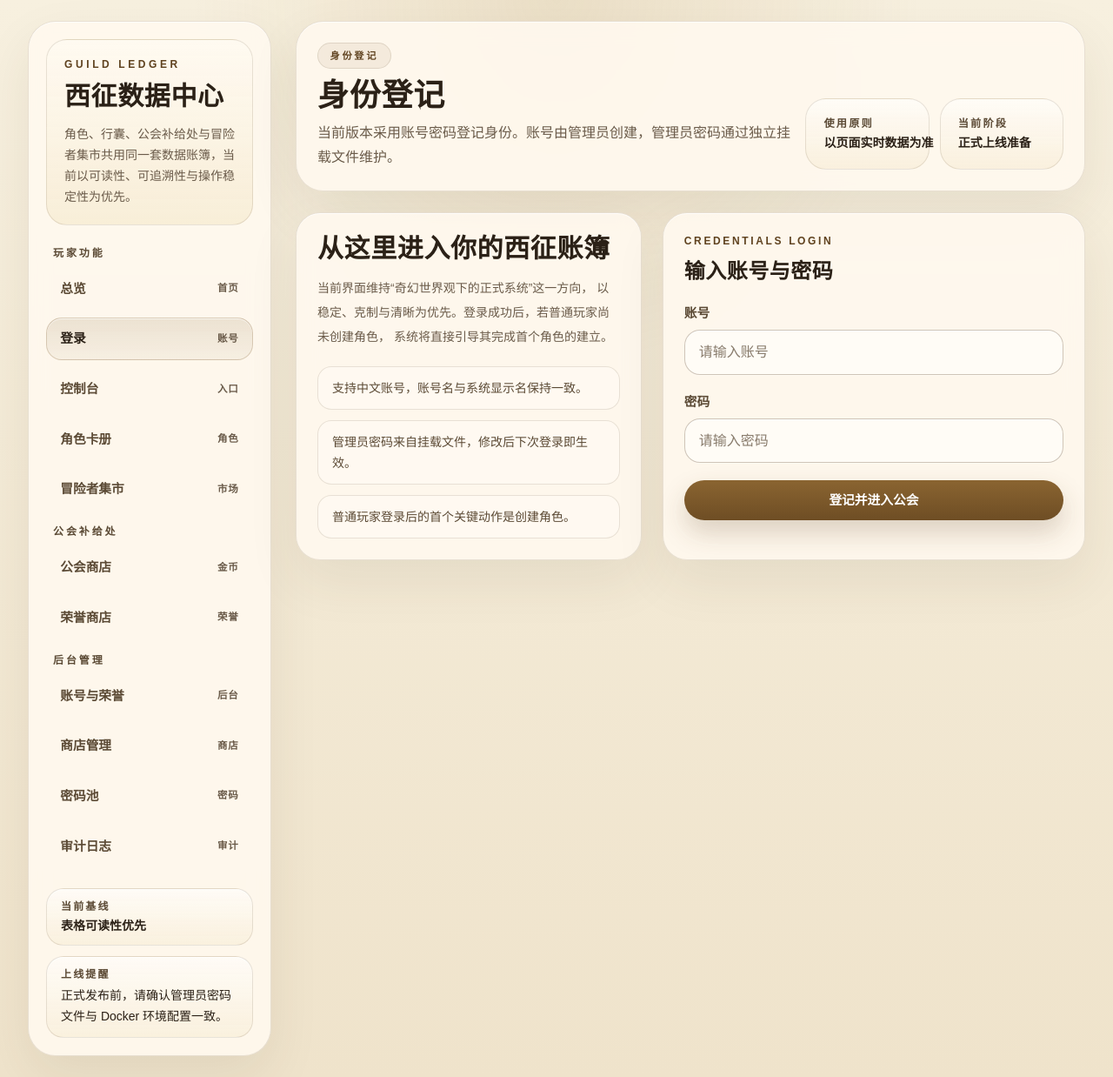
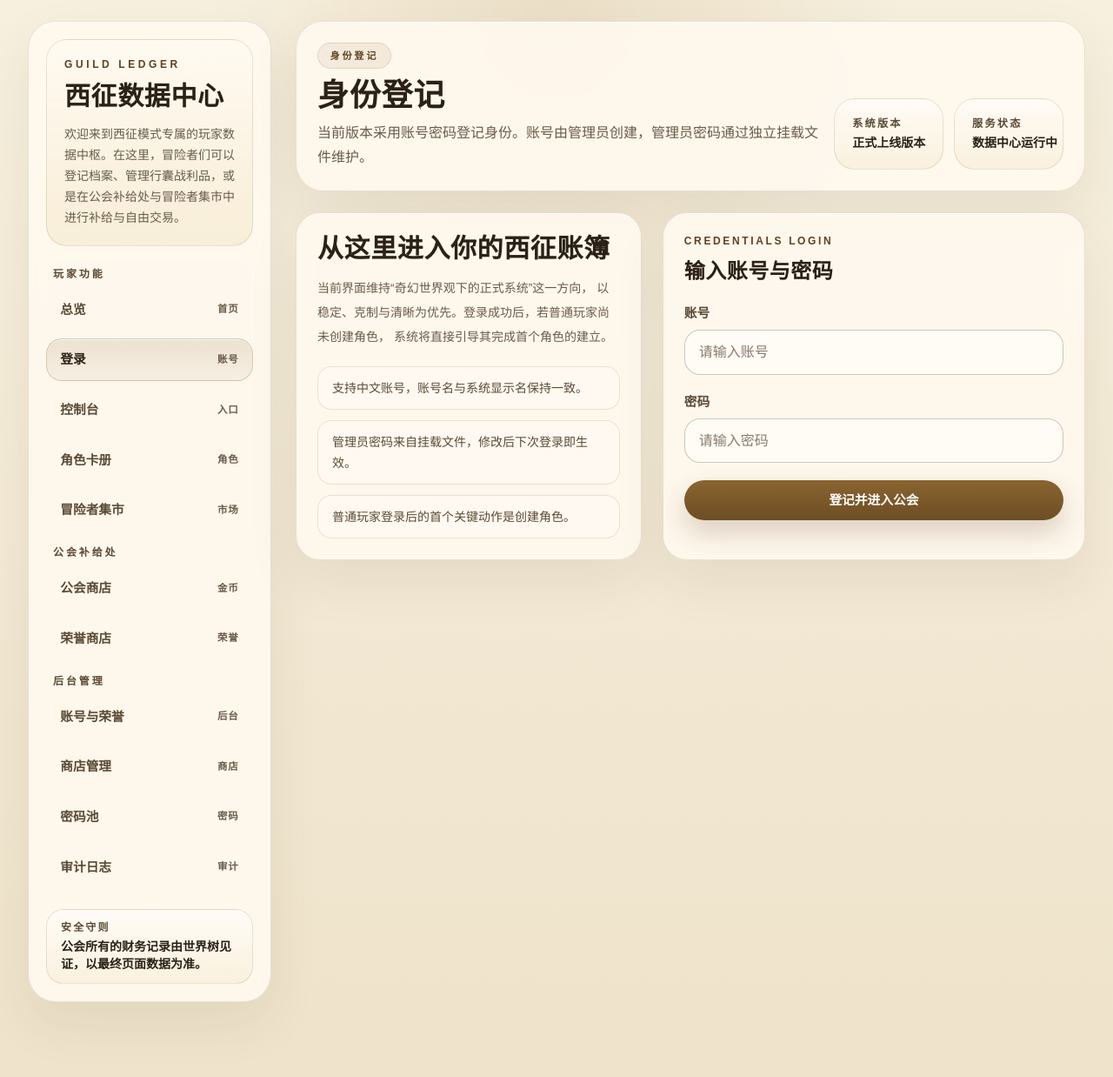
Before and after one commit to dqqql/datacore, a Next.js app: page /login in a window 1280 px wide. Shown: the whole page at 87% size. After the commit the page ends 1176 px from the top, so only its background shows below. Built offline with nearby package versions, Linux system fonts and the light colour scheme; no server answers.

Commit message:
feat(ui): update placeholders with formal launch text

```diff
--- a/doc/deliverables/20260313/20260313-1055-FE.md
+++ b/doc/deliverables/20260313/20260313-1055-FE.md
@@ -8,12 +8,12 @@
 
 ## 2.1 结论区
 - 字体风格统一：已根据最新确认，将全角 `body` 的中文字体由 `Noto Sans SC` 统一修改为了衬线体 `Noto Serif SC`，使得界面与奇幻/跑团背景主题更和谐。
-- 文本排布修复：
-  - 针对所有操作按钮（`.btn-primary`, `.btn-secondary`, `.btn-danger`）和各类 badge 强加了 `white-space: nowrap;` 属性，解决按钮文本（特别是仅包含1-2字的短标签）在受限空间下错误的上下换行排列的问题。
-  - 对于 `/dashboard`（控制台）中由于 Flex 折行可能的空间挤压，“查看角色详情”按钮加入了 `shrink-0`。
-  - 对于 `/characters`（角色卡册）表格操作列，修改 Flex 布局容器的折行属性，采用 `flex-nowrap` 防护。
-  - 对于 `app-shell`（包含“使用原则”小卡片位置）补充了不换行属性配置。
-- 版本控制情况：整体修复已完成验证，并通过 `git commit -m "fix(ui): global serif font and align buttons"` 提交到当前本地分支中。
+- 文本排布高级修复（针对极度压缩与中文字符重折行）：
+  - 发现根源问题：由于中文字符不自带空格分词，当表格宽度达到屏幕缩放瓶颈时，会强制将所有的中文字符堆叠为单字的垂直长条（包含表头和所有数据格），受此影响，哪怕是内嵌在弹性容器的按钮也会由于上级元素被严重挤压缩为微小体积导致里面的中文字符被迫独立垂直成行。
+  - 对于所有的操作按钮（`.btn-primary`, `.btn-secondary`, `.btn-danger`）强制加入了 `min-width: max-content;` 以及 `white-space: nowrap;`，确保不管容器被挤压到多小，按钮都不会发生内部换行而变形。
+  - 针对全局的数据表格和表头 `.table-shell th, .table-shell td` 增加了 `white-space: nowrap; word-break: keep-all;` 强加防折行限制。这就恢复了表格设计的原貌，配合已有的父级 `overflow-x: auto;` 功能，保证在小屏幕被压扁时能出横向滚动条而不是把字挤成柱状。
+  - 对于部分独立标记点与 Badge 元素（例如角色的数量徽章 `.eyebrow`, `.pill-label` 等）统一添加了 `whitespace-nowrap` 与 `shrink-0`。
+- 版本控制情况：整体修复已完成二次验证，并通过 `git commit` 修改到了当前本地分支中。
 
 ## 2.2 待确认区（P2可延后）
 - **按钮长度对齐是否需要统一样式**（P2）：目前防换行机制是以文本自适应宽度为主；如果需要在视觉上实现所有两个字的按钮绝对等宽，这会导致 CSS 改动更庞杂。暂采用最小化方案，通过 `nowrap` 限制不换行。如果上线前认为按钮视觉仍不够方正一致，可二次评估。
--- a/src/components/app-shell.tsx
+++ b/src/components/app-shell.tsx
@@ -34,7 +34,7 @@ export function AppShell({ title, description, badge, children }: AppShellProps)
               西征数据中心
             </h1>
             <p className="mt-3 text-sm leading-6 text-[var(--muted)]">
-              角色、行囊、公会补给处与冒险者集市共用同一套数据账簿，当前以可读性、可追溯性与操作稳定性为优先。
+              欢迎来到西征模式专属的玩家数据中枢。在这里，冒险者们可以登记档案、管理行囊战利品，或是在公会补给处与冒险者集市中进行补给与自由交易。
             </p>
           </div>
 
@@ -63,18 +63,10 @@ export function AppShell({ title, description, badge, children }: AppShellProps)
           <div className="mt-6 grid gap-3">
             <div className="subtle-card rounded-[20px] px-4 py-3">
               <p className="text-xs font-semibold uppercase tracking-[0.18em] text-[var(--color-ink-700)]">
-                当前基线
+                安全守则
               </p>
               <p className="mt-1 text-sm font-semibold text-[var(--color-ink-900)]">
-                表格可读性优先
-              </p>
-            </div>
-            <div className="subtle-card rounded-[20px] px-4 py-3">
-              <p className="text-xs font-semibold uppercase tracking-[0.18em] text-[var(--color-ink-700)]">
-                上线提醒
-              </p>
-              <p className="mt-1 text-sm leading-6 text-[var(--color-ink-900)]">
-                正式发布前，请确认管理员密码文件与 Docker 环境配置一致。
+                公会所有的财务记录由世界树见证，以最终页面数据为准。
               </p>
             </div>
           </div>
@@ -96,18 +88,18 @@ export function AppShell({ title, description, badge, children }: AppShellProps)
               <div className="grid gap-3 sm:grid-cols-2">
                 <div className="metric-card">
                   <p className="text-xs font-semibold uppercase tracking-[0.18em] text-[var(--color-ink-700)]">
-                    使用原则
+                    系统版本
                   </p>
                   <p className="mt-1 text-sm font-semibold text-[var(--color-ink-900)] whitespace-nowrap">
-                    以页面实时数据为准
+                    正式上线版本
                   </p>
                 </div>
                 <div className="metric-card">
                   <p className="text-xs font-semibold uppercase tracking-[0.18em] text-[var(--color-ink-700)]">
-                    当前阶段
+                    服务状态
                   </p>
                   <p className="mt-1 text-sm font-semibold text-[var(--color-ink-900)] whitespace-nowrap">
-                    正式上线准备
+                    数据中心运行中
                   </p>
                 </div>
               </div>
```
Also changed, not shown: 1 other file (tests, documents, lock files or other folders).
